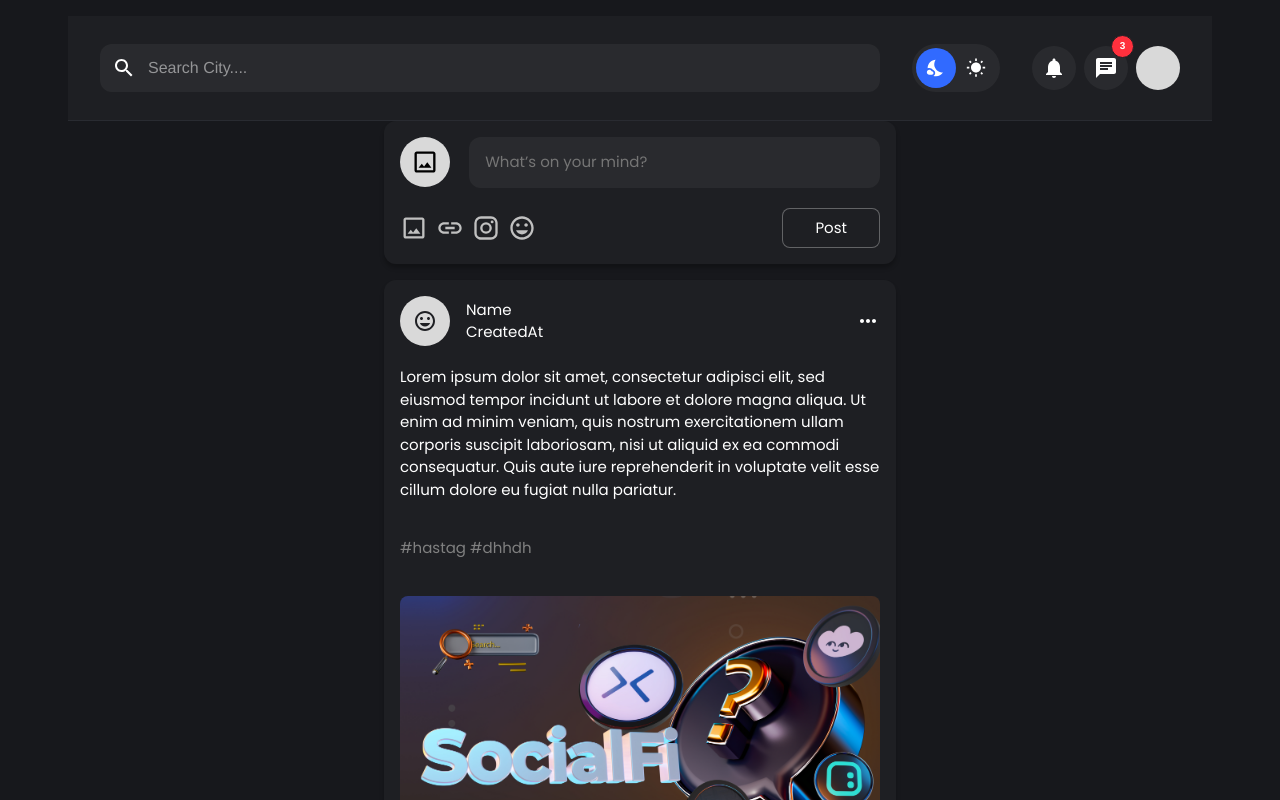
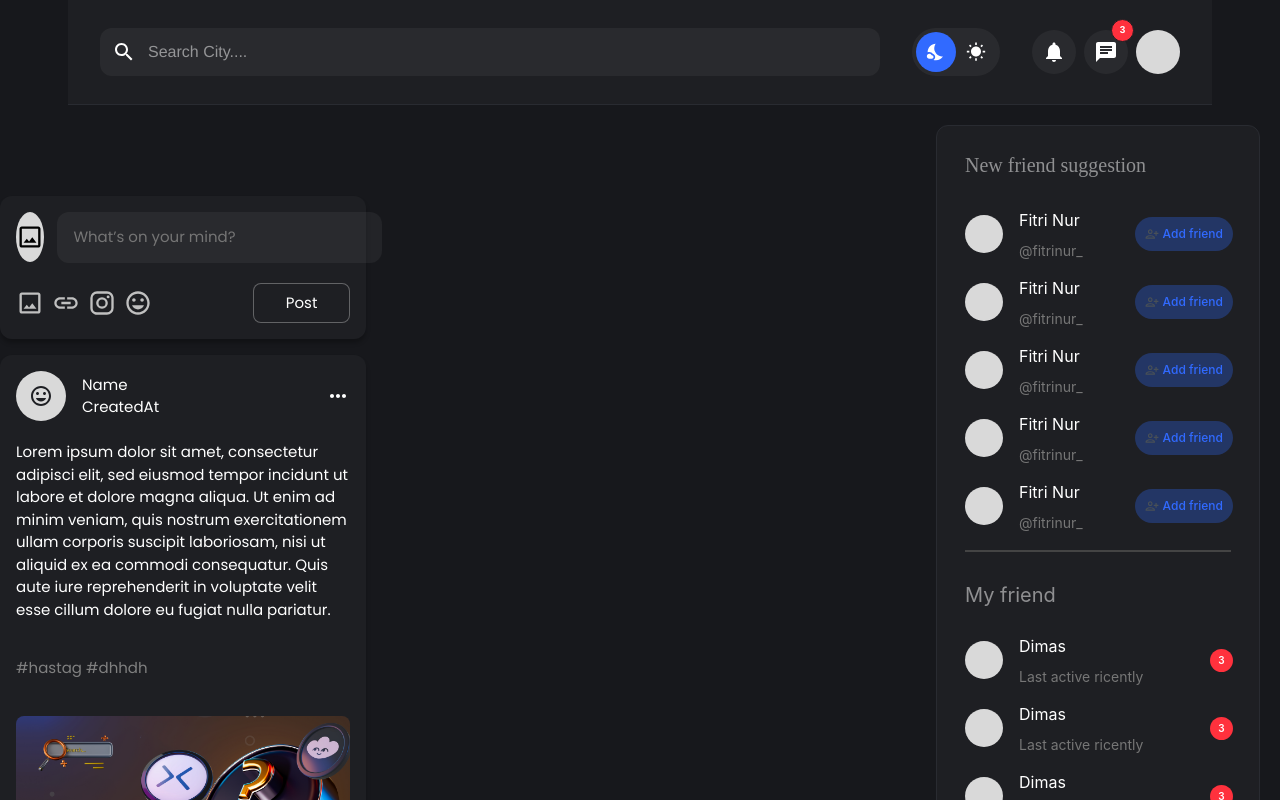
Before and after one commit to Huy-8bit/kitchatFE, a React (Create React App) app: page /newsfeed in a window 1280 px wide. Shown: the top 800 px of the page. Built offline with nearby package versions, Linux system fonts and the light colour scheme; no server answers; sample sign-in values are in the browser's storage; what axios-mock-adapter would draw is missing.

Commit message:
merge content

```diff
--- a/src/assets/scss/custom/components/_newsfeed.scss
+++ b/src/assets/scss/custom/components/_newsfeed.scss
@@ -452,6 +452,7 @@
   gap: 32px;
   padding: 28px 32px;
   position: relative;
+
   .div {
     align-items: center;
     background-color: $background-color_2;
--- a/src/assets/scss/custom/pages/_newsfeed.scss
+++ b/src/assets/scss/custom/pages/_newsfeed.scss
@@ -1,8 +1,13 @@
-.newsfeed{
-    width: 100%;
-    display: flex;
-    justify-content: space-between;
-    align-items: center;
-    flex-direction: column;
-    margin-top: 16px;
+.newsfeed {
+  width: 100%;
+  display: flex;
+  justify-content: space-between;
+  align-items: center;
+  flex-direction: column;
 }
+
+.wrapper {
+  display: flex;
+  align-items: center;
+  justify-content: center;
+}
--- a/src/components/NewsFeed/RightBar.js
+++ b/src/components/NewsFeed/RightBar.js
@@ -21,6 +21,7 @@
         alignItems: "flex-start",
         gap: 28,
         display: "inline-flex",
+        margin: 20,
       }}
     >
       <div
--- a/src/pages/NewsFeed/index.js
+++ b/src/pages/NewsFeed/index.js
@@ -8,9 +8,13 @@
   return (
     <div className="newsfeed">
       <NavBar />
-      <PostNews />
-      <NewsItem />
-      <RightBar />
+      <div className="wrapper">
+        <div className="box">
+          <PostNews />
+          <NewsItem />
+        </div>
+        <RightBar />
+      </div>
     </div>
   );
 }
```
